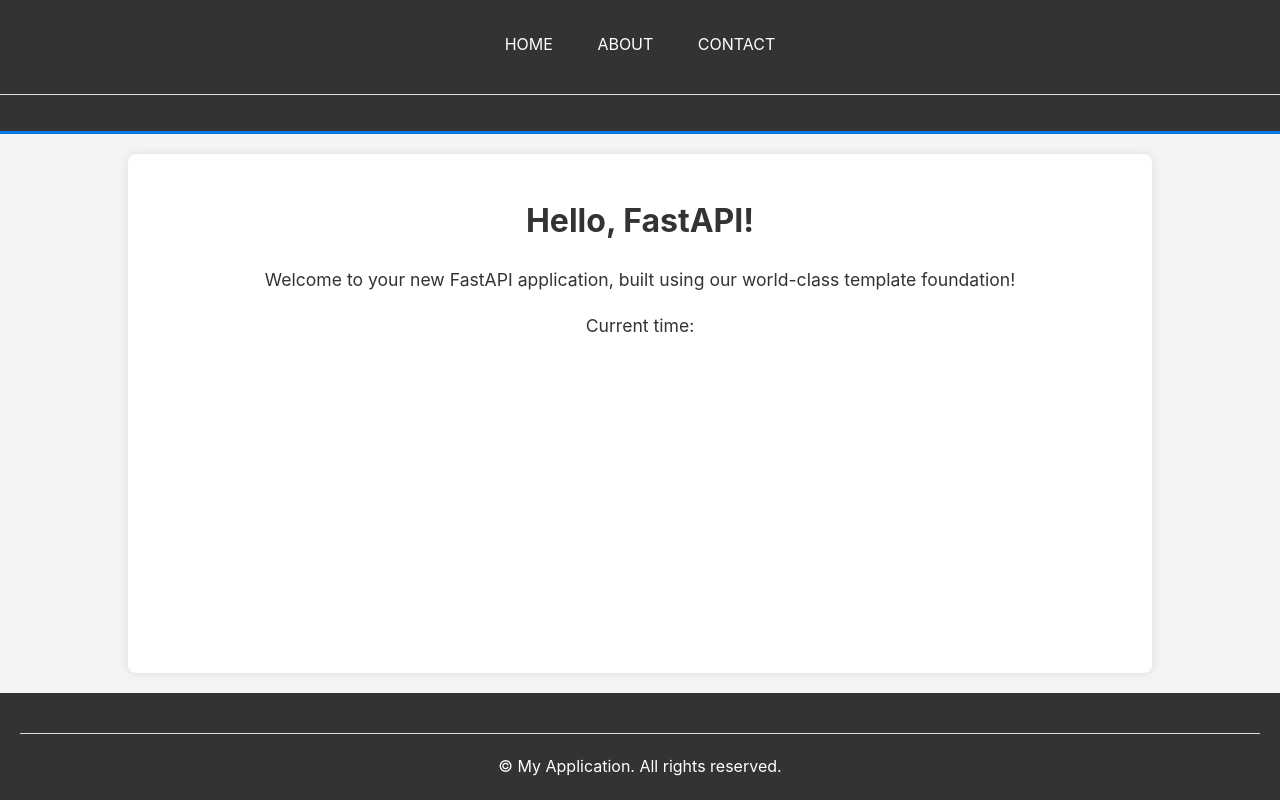
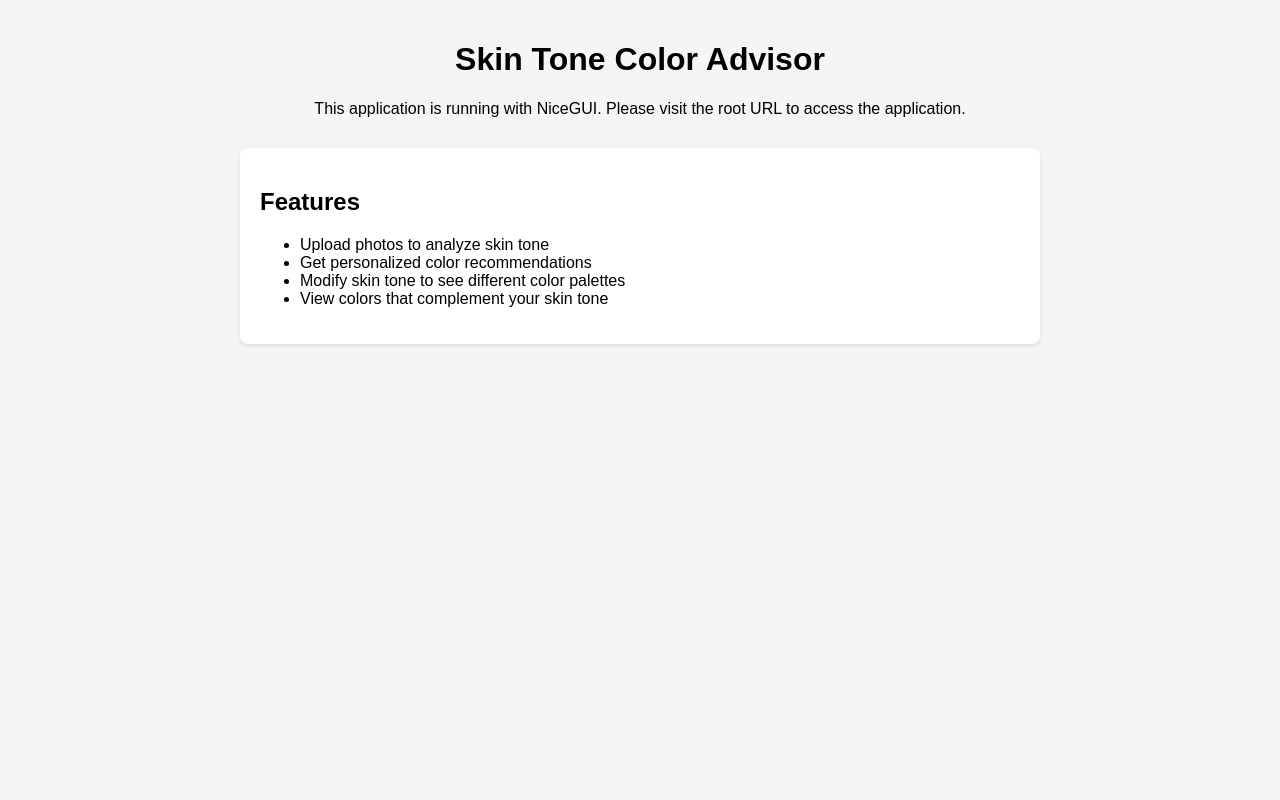
Before and after one commit to MuhammadAman02/hst-ai-d200072f-5238-48a1-9720-ecca1e1b6222, a FastAPI app: page / in a window 1280 px wide. Run offline with FastAPI, Linux system fonts and the light colour scheme.

Commit message:
Codegen: app/templates/index.html

```diff
--- a/app/templates/index.html
+++ b/app/templates/index.html
@@ -1,9 +1,49 @@
-{% extends "base.html" %}
-
-{% block title %}Home - My Application{% endblock %}
-
-{% block content %}
-    <h1>Hello, FastAPI!</h1>
-    <p>Welcome to your new FastAPI application, built using our world-class template foundation!</p>
-    <p>Current time: {{ current_time }}</p>
-{% endblock %}
+<!DOCTYPE html>
+<html lang="en">
+<head>
+    <meta charset="UTF-8">
+    <meta name="viewport" content="width=device-width, initial-scale=1.0">
+    <title>Skin Tone Color Advisor</title>
+    <style>
+        body {
+            font-family: Arial, sans-serif;
+            margin: 0;
+            padding: 0;
+            background-color: #f5f5f5;
+        }
+        .container {
+            max-width: 800px;
+            margin: 0 auto;
+            padding: 20px;
+        }
+        .header {
+            text-align: center;
+            margin-bottom: 30px;
+        }
+        .card {
+            background-color: white;
+            border-radius: 8px;
+            box-shadow: 0 2px 4px rgba(0,0,0,0.1);
+            padding: 20px;
+            margin-bottom: 20px;
+        }
+    </style>
+</head>
+<body>
+    <div class="container">
+        <div class="header">
+            <h1>Skin Tone Color Advisor</h1>
+            <p>This application is running with NiceGUI. Please visit the root URL to access the application.</p>
+        </div>
+        <div class="card">
+            <h2>Features</h2>
+            <ul>
+                <li>Upload photos to analyze skin tone</li>
+                <li>Get personalized color recommendations</li>
+                <li>Modify skin tone to see different color palettes</li>
+                <li>View colors that complement your skin tone</li>
+            </ul>
+        </div>
+    </div>
+</body>
+</html>
```
